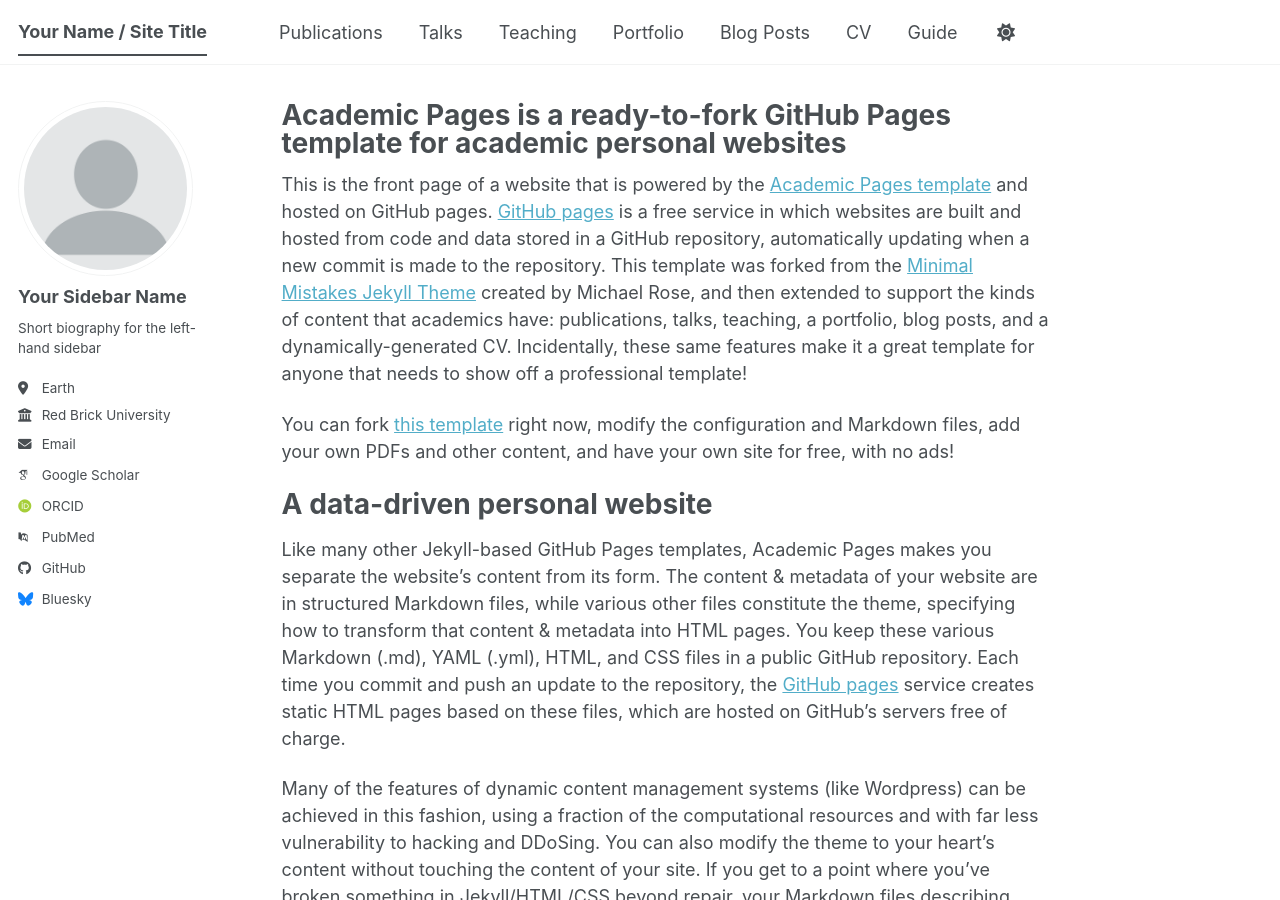
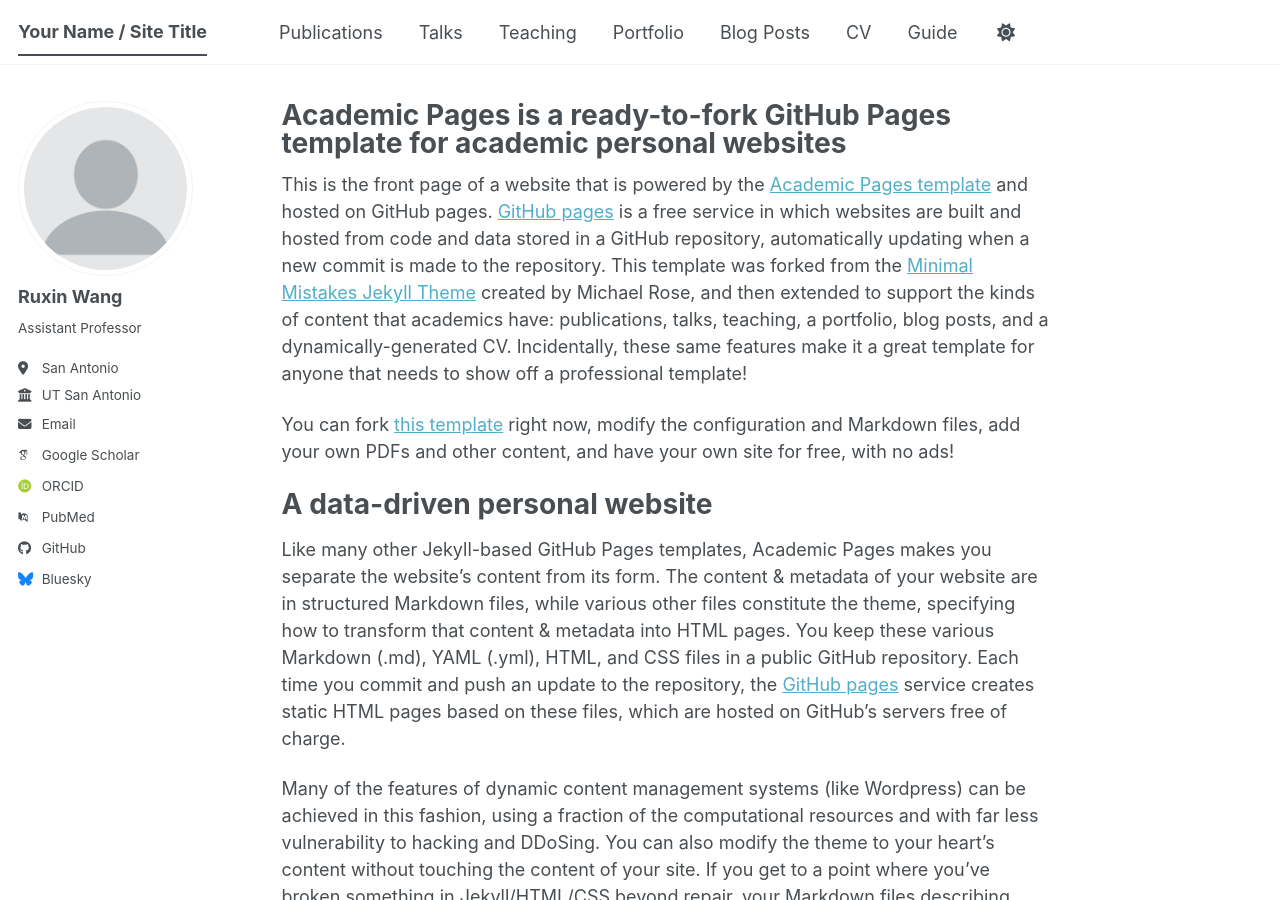
Before and after one commit to DaisyWang00/DaisyWang00.github.io, a Jekyll site: the page built from _pages/about.md, in a window 1280 px wide and 900 px high. Built offline with Jekyll 4.4.1, drawn with Linux system fonts in a browser that asks for light colours; some web fonts are replaced; a script bundle is joined from its source files by our own code; library files that are not in the unit come from our copies.

Commit message:
Update _config.yml

```diff
--- a/_config.yml
+++ b/_config.yml
@@ -24,11 +24,11 @@
 author:
   # Biographic information
   avatar           : "profile.png"
-  name             : "Your Sidebar Name"
+  name             : "Ruxin Wang"
   pronouns         : # example: "she/her"
-  bio              : "Short biography for the left-hand sidebar"
-  location         : "Earth"
-  employer         : "Red Brick University"
+  bio              : "Assistant Professor"
+  location         : "San Antonio"
+  employer         : "UT San Antonio"
   uri              : # URL
   email            : "none@example.org"
 
```
